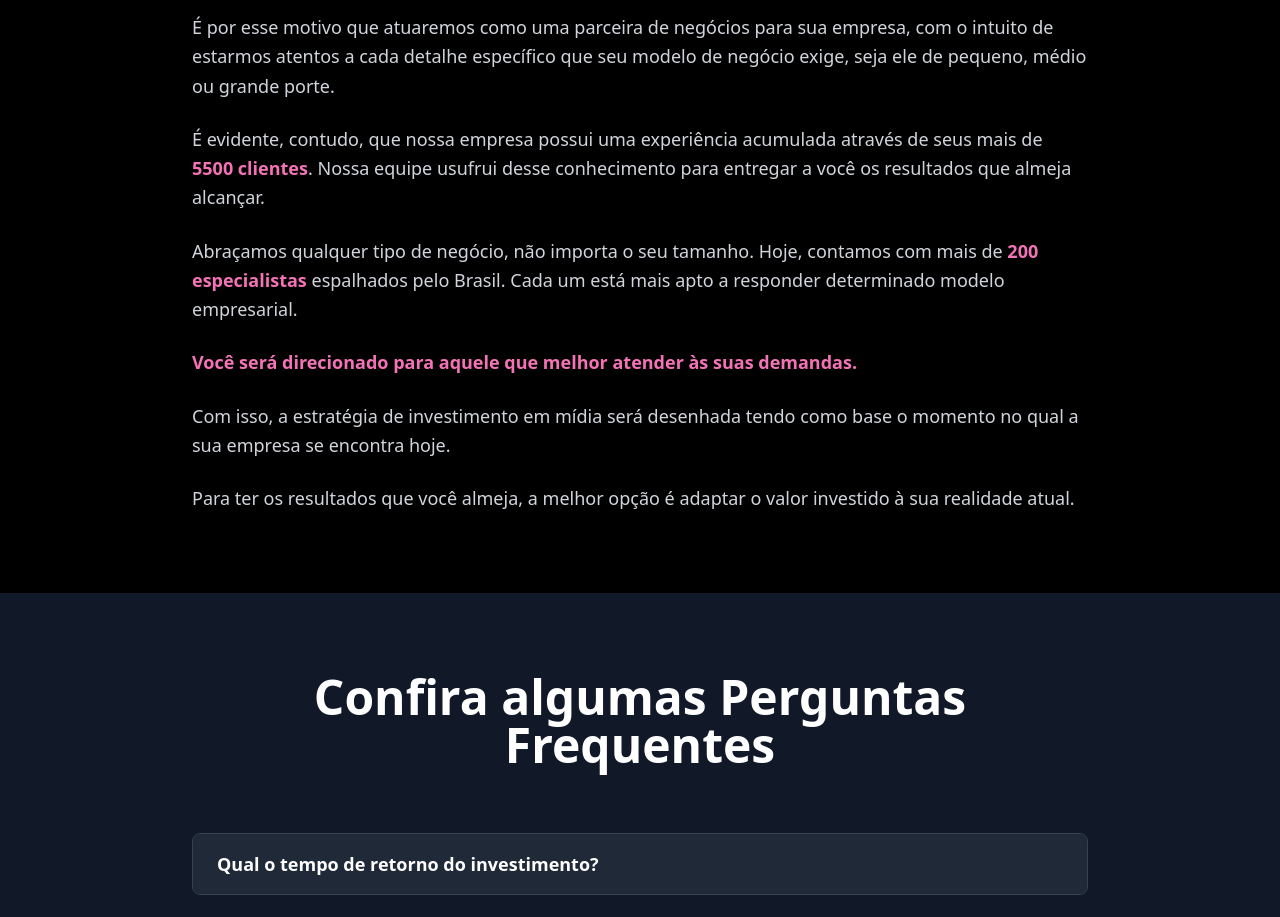
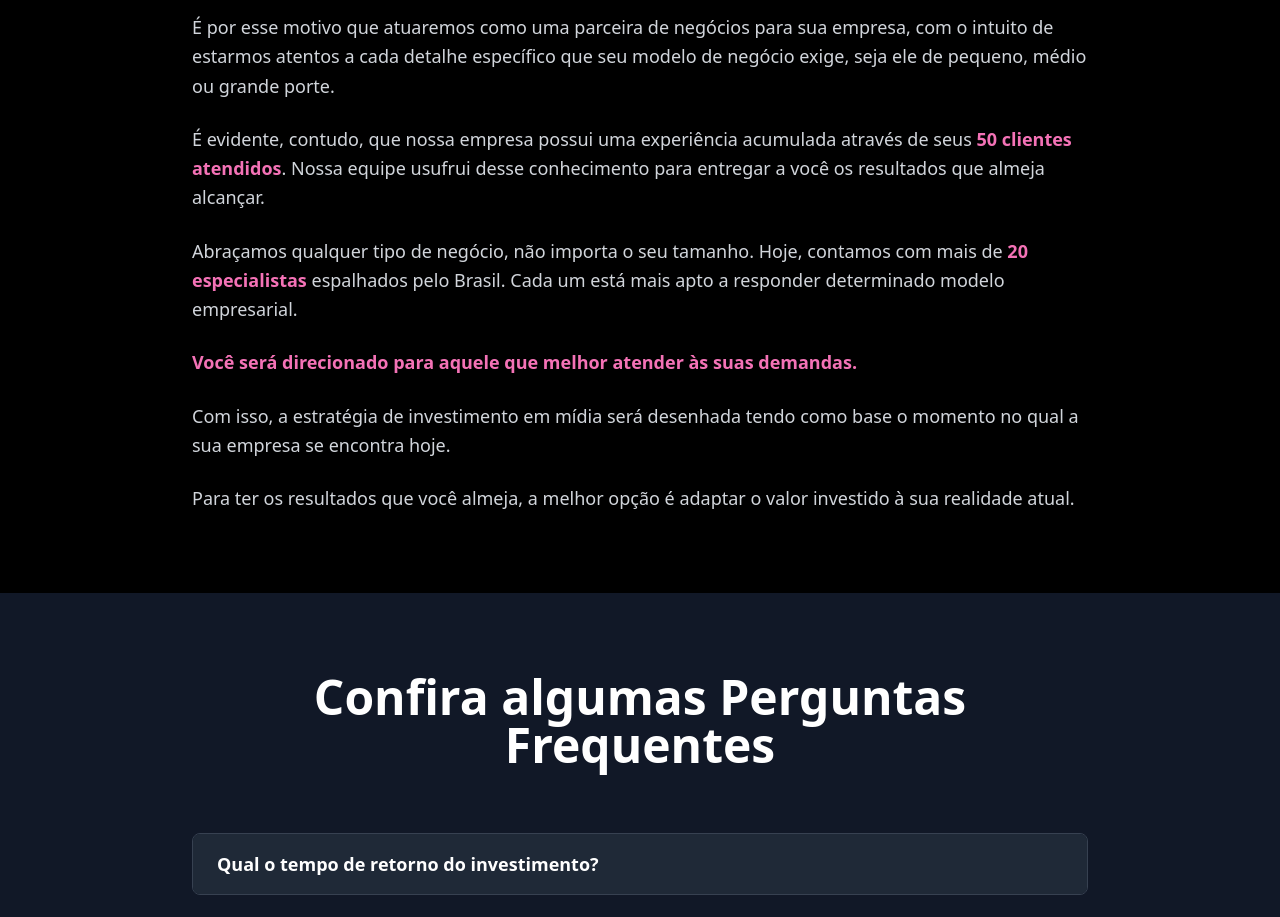
Before and after one commit to Achavemestra-ai/chave-modular-revamp, a React (Vite) app: page / in a window 1280 px wide. Shown: the part 10200-11117 px from the top of the page. Built offline with nearby package versions, Linux system fonts and the light colour scheme.

Commit message:
Atualiza dados reais de clientes e especialistas no componente Adaptability

```diff
--- a/src/components/Adaptability.tsx
+++ b/src/components/Adaptability.tsx
@@ -1,4 +1,3 @@
-
 export const Adaptability = () => {
   return (
     <section className="py-20 bg-black">
@@ -19,13 +18,13 @@ export const Adaptability = () => {
             </p>
             <p>
               É evidente, contudo, que nossa empresa possui uma experiência acumulada através
-              de seus mais de <span className="text-pink-400 font-bold">5500 clientes</span>.
+              de seus <span className="text-pink-400 font-bold">50 clientes atendidos</span>.
               Nossa equipe usufrui desse conhecimento para entregar a você os resultados que
               almeja alcançar.
             </p>
             <p>
               Abraçamos qualquer tipo de negócio, não importa o seu tamanho. Hoje, contamos com
-              mais de <span className="text-pink-400 font-bold">200 especialistas</span> espalhados
+              mais de <span className="text-pink-400 font-bold">20 especialistas</span> espalhados
               pelo Brasil. Cada um está mais apto a responder determinado modelo empresarial.
             </p>
             <p className="text-pink-400 font-semibold">
```
